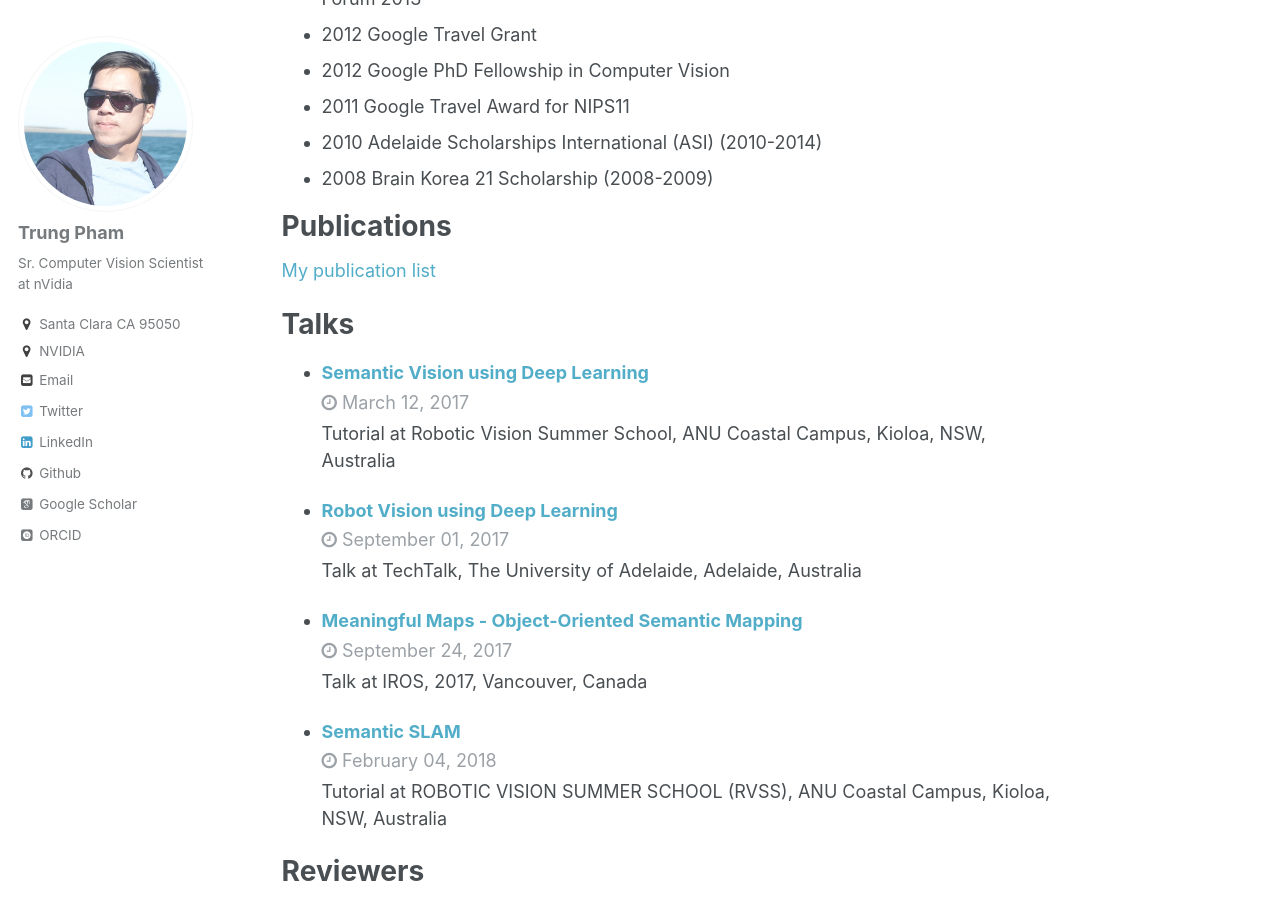
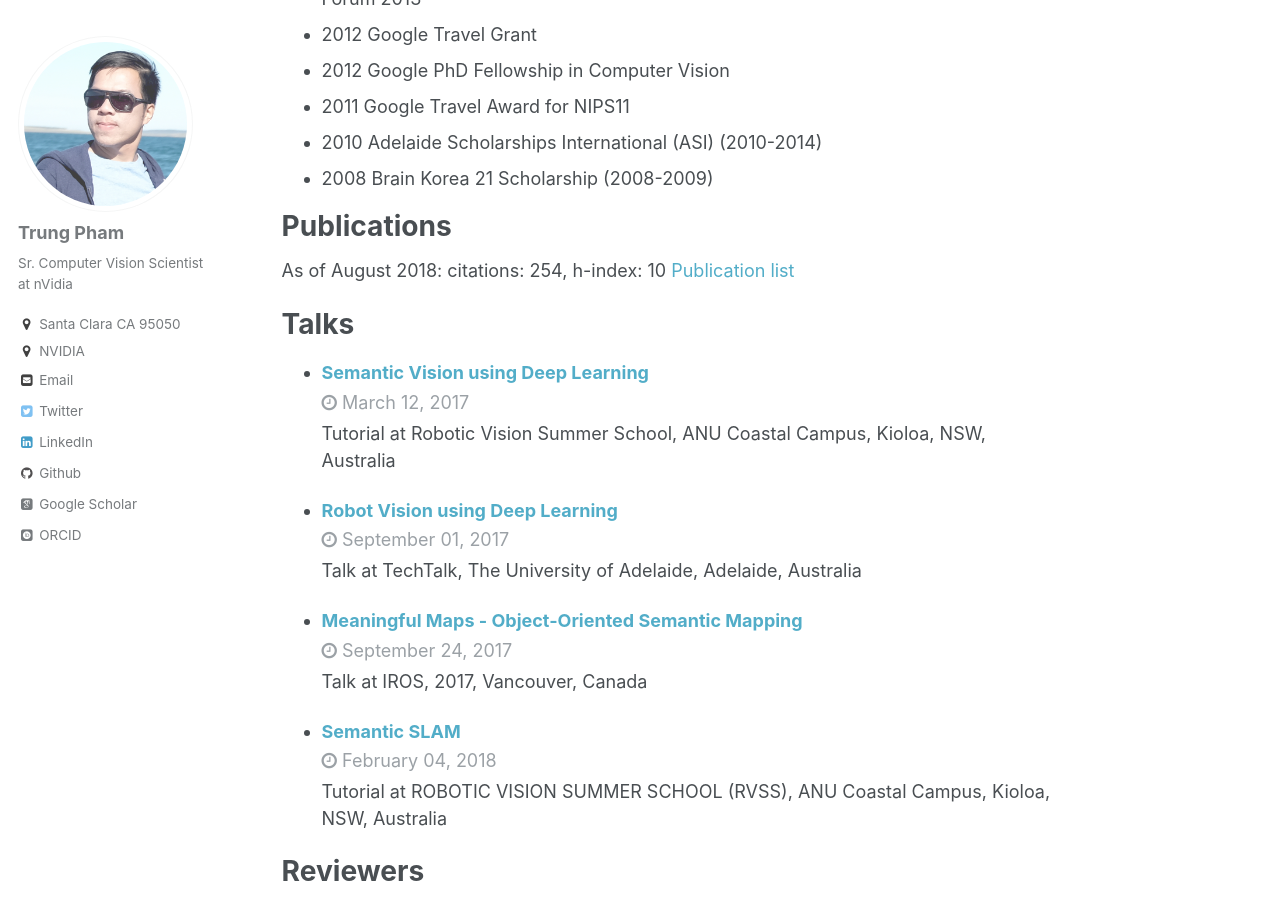
Before and after one commit to trungtpham/trungtpham.github.io, a Jekyll site: the page built from _pages/cv.md, in a window 1280 px wide and 900 px high, scrolled down 1105 px. Built offline with Jekyll 4.4.1, drawn with Linux system fonts in a browser that asks for light colours; some web fonts are replaced.

Commit message:
Update cv.md

```diff
--- a/_pages/cv.md
+++ b/_pages/cv.md
@@ -50,7 +50,8 @@ Publications
   {% endfor %}
 </ul>
 -->
-[My publication list](https://trungtpham.github.io/publications/)
+As of August 2018: citations: 254, h-index: 10
+[Publication list](https://trungtpham.github.io/publications/)
 
 Talks
 ======
```
